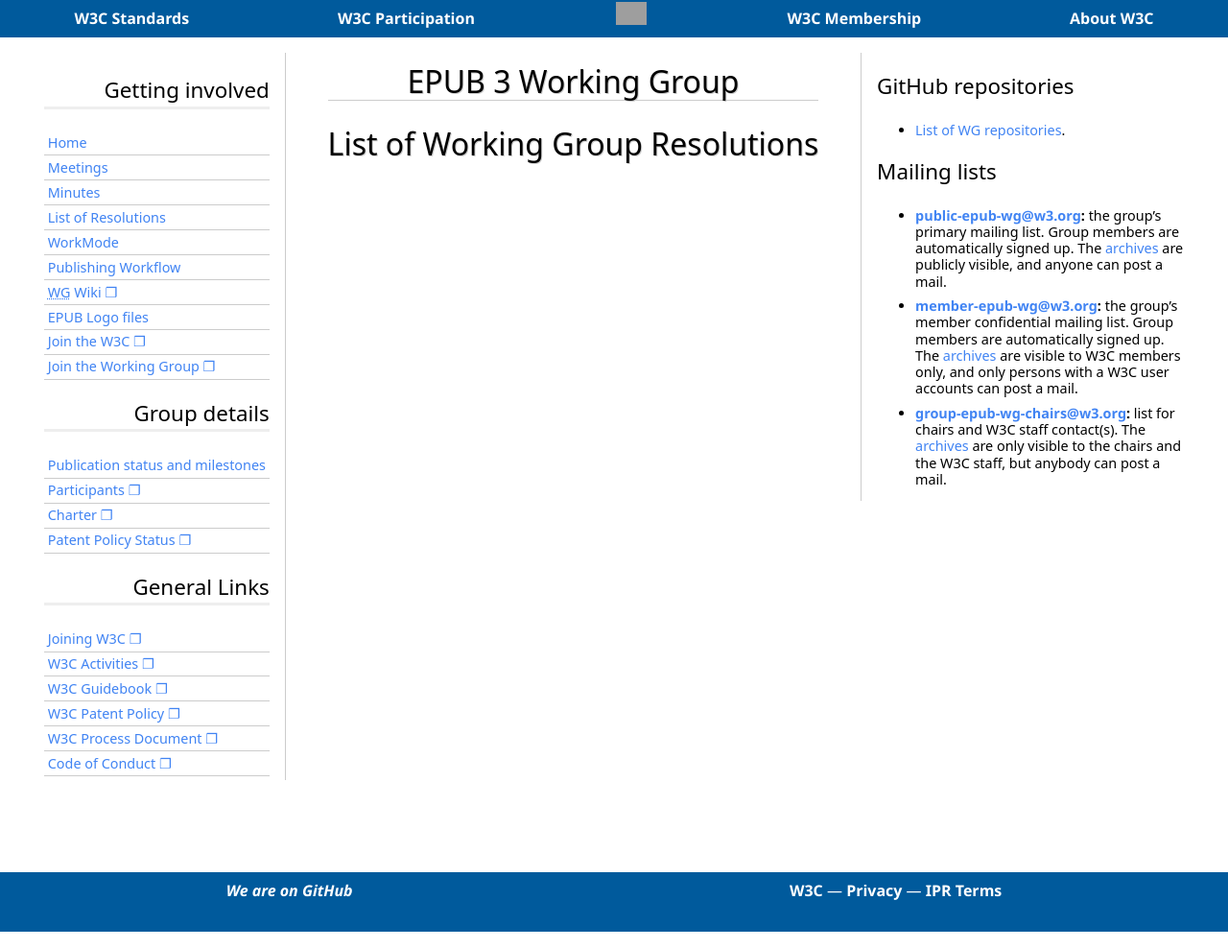
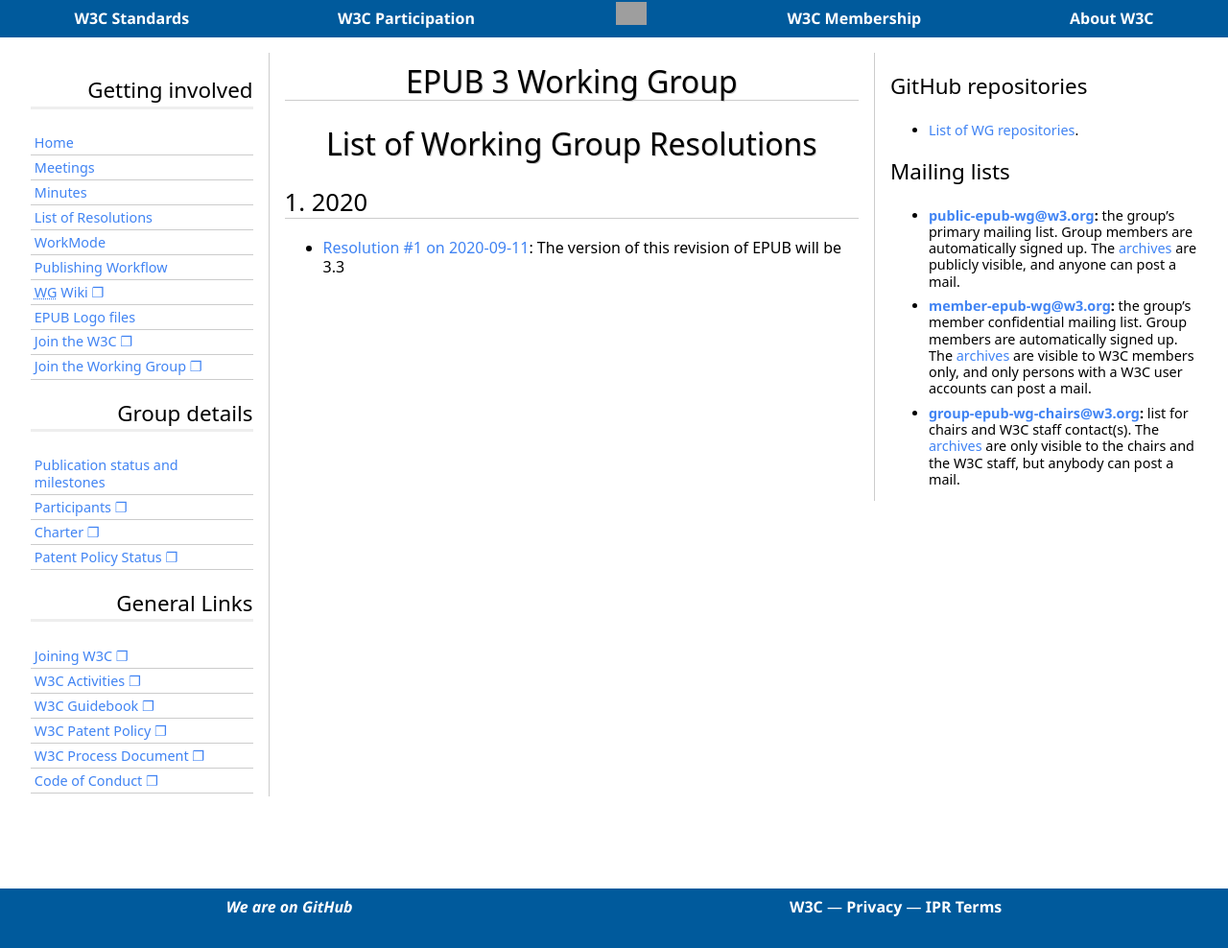
Before and after one commit to w3c/epub-wg, a Jekyll site: the page built from Meetings/Minutes/resolutions.md, in a window 1280 px wide. Shown: the whole page at 96% size. Built offline with Jekyll 4.4.1, drawn with Linux system fonts in a browser that asks for light colours; some web fonts are replaced; our own code applies the rules of GitHub Pages for plain Markdown files; grey boxes are pictures that could not be loaded.

Commit message:
Updated resolution list for 2020-09-11T15:42:09.274Z

```diff
--- a/assets/resolutions.json
+++ b/assets/resolutions.json
@@ -1,5 +1,16 @@
 {
-    "date": "2020-09-03T17:50:46.435Z",
-    "short_names": [],
-    "resolutions": []
+    "date": "2020-09-11T15:42:09.274Z",
+    "short_names": [
+        "2020-09-11-epub.md"
+    ],
+    "resolutions": [
+        {
+            "year": 2020,
+            "date": "2020-09-11",
+            "number": 1,
+            "text": "The version of this revision of EPUB will be 3.3",
+            "url": "https://www.w3.org/publishing/groups/epub-wg/Meetings/Minutes/2020/2020-09-11-epub#resolution1",
+            "call": "epub"
+        }
+    ]
 }
```
